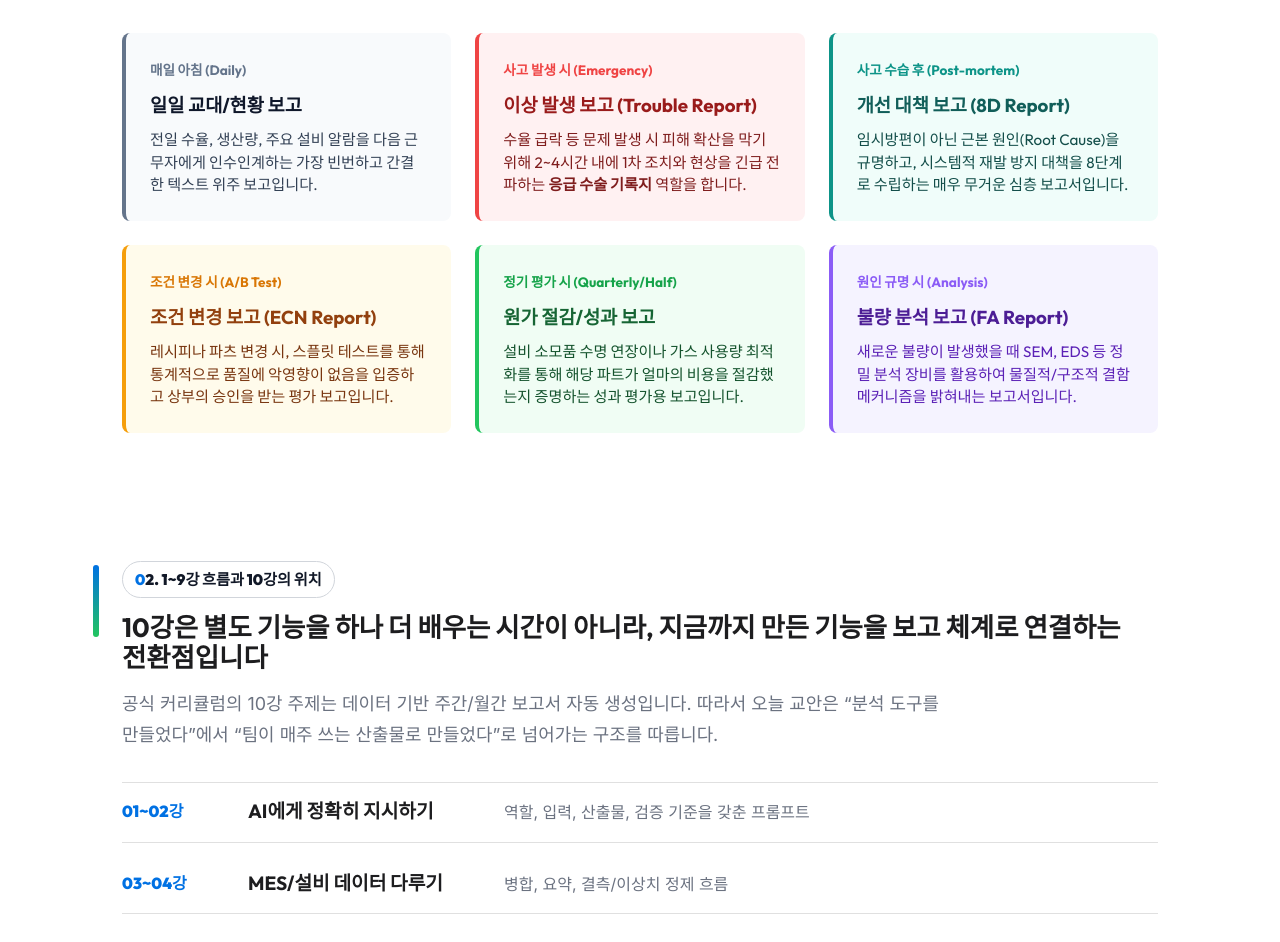
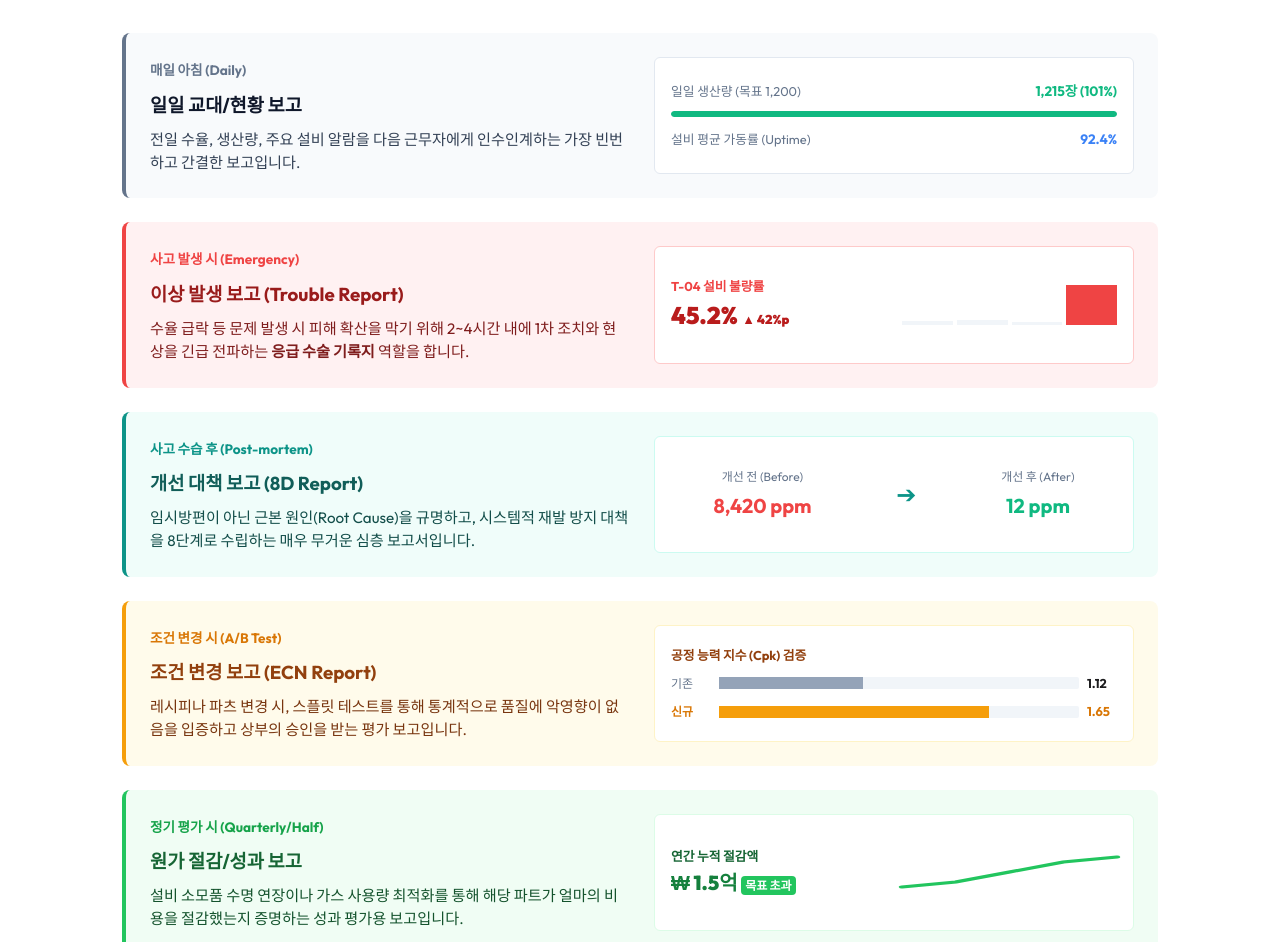
Before and after one commit to heekeunlee/lecture10, a React (Vite) app: page / in a window 1280 px wide. Shown: the part 2320-3262 px from the top of the page. Built offline with nearby package versions, Linux system fonts and the light colour scheme.

Commit message:
Change background section layout and add visuals

```diff
--- a/src/App.tsx
+++ b/src/App.tsx
@@ -372,41 +372,133 @@ function App() {
           <p className="section-intro">
             앞서 본 주간/월간 보고서가 공정의 <strong>건강 검진 결과표</strong>라면, 현업에서는 상황에 따라 긴급 대응이나 통계적 증명을 위한 다양한 보고서를 작성합니다. 본 강의에서는 이 중 반복 업무 비중이 가장 높은 '주간/월간 모니터링 보고'의 자동화에 집중합니다.
           </p>
-          <div style={{ display: 'grid', gridTemplateColumns: 'repeat(auto-fit, minmax(280px, 1fr))', gap: '1.5rem', marginTop: '2rem' }}>
-            <article style={{ background: '#f8fafc', padding: '1.5rem', borderRadius: '8px', borderLeft: '4px solid #64748b' }}>
+          <div style={{ display: 'flex', flexDirection: 'column', gap: '1.5rem', marginTop: '2rem' }}>
+            {/* 1. Daily */}
+            <article style={{ display: 'flex', flexWrap: 'wrap', gap: '1.5rem', background: '#f8fafc', padding: '1.5rem', borderRadius: '8px', borderLeft: '4px solid #64748b' }}>
+              <div style={{ flex: '1 1 300px' }}>
                 <span style={{ fontSize: '0.85rem', color: '#64748b', fontWeight: 'bold' }}>매일 아침 (Daily)</span>
                 <h3 style={{ margin: '0.5rem 0', color: '#0f172a' }}>일일 교대/현황 보고</h3>
-              <p style={{ fontSize: '0.95rem', color: '#334155', lineHeight: '1.5', margin: 0 }}>전일 수율, 생산량, 주요 설비 알람을 다음 근무자에게 인수인계하는 가장 빈번하고 간결한 텍스트 위주 보고입니다.</p>
+                <p style={{ fontSize: '0.95rem', color: '#334155', lineHeight: '1.5', margin: 0 }}>전일 수율, 생산량, 주요 설비 알람을 다음 근무자에게 인수인계하는 가장 빈번하고 간결한 보고입니다.</p>
+              </div>
+              <div style={{ flex: '1 1 300px', background: 'white', padding: '1rem', borderRadius: '6px', border: '1px solid #e2e8f0', display: 'flex', flexDirection: 'column', justifyContent: 'center' }}>
+                <div style={{ display: 'flex', justifyContent: 'space-between', marginBottom: '0.5rem' }}>
+                  <span style={{ fontSize: '0.8rem', color: '#64748b' }}>일일 생산량 (목표 1,200)</span>
+                  <span style={{ fontSize: '0.85rem', fontWeight: 'bold', color: '#10b981' }}>1,215장 (101%)</span>
+                </div>
+                <div style={{ width: '100%', height: '6px', background: '#f1f5f9', borderRadius: '99px', overflow: 'hidden', marginBottom: '0.75rem' }}>
+                  <div style={{ width: '100%', height: '100%', background: '#10b981', borderRadius: '99px' }}></div>
+                </div>
+                <div style={{ display: 'flex', justifyContent: 'space-between' }}>
+                  <span style={{ fontSize: '0.8rem', color: '#64748b' }}>설비 평균 가동률 (Uptime)</span>
+                  <span style={{ fontSize: '0.85rem', fontWeight: 'bold', color: '#3b82f6' }}>92.4%</span>
+                </div>
+              </div>
             </article>
 
-            <article style={{ background: '#fff1f2', padding: '1.5rem', borderRadius: '8px', borderLeft: '4px solid #ef4444' }}>
+            {/* 2. Trouble */}
+            <article style={{ display: 'flex', flexWrap: 'wrap', gap: '1.5rem', background: '#fff1f2', padding: '1.5rem', borderRadius: '8px', borderLeft: '4px solid #ef4444' }}>
+              <div style={{ flex: '1 1 300px' }}>
                 <span style={{ fontSize: '0.85rem', color: '#ef4444', fontWeight: 'bold' }}>사고 발생 시 (Emergency)</span>
                 <h3 style={{ margin: '0.5rem 0', color: '#991b1b' }}>이상 발생 보고 (Trouble Report)</h3>
                 <p style={{ fontSize: '0.95rem', color: '#7f1d1d', lineHeight: '1.5', margin: 0 }}>수율 급락 등 문제 발생 시 피해 확산을 막기 위해 2~4시간 내에 1차 조치와 현상을 긴급 전파하는 <strong>응급 수술 기록지</strong> 역할을 합니다.</p>
+              </div>
+              <div style={{ flex: '1 1 300px', background: 'white', padding: '1rem', borderRadius: '6px', border: '1px solid #fecaca', display: 'flex', alignItems: 'center', gap: '1rem' }}>
+                <div style={{ flex: 1 }}>
+                  <div style={{ fontSize: '0.8rem', color: '#ef4444', fontWeight: 'bold' }}>T-04 설비 불량률</div>
+                  <div style={{ fontSize: '1.5rem', fontWeight: '900', color: '#b91c1c' }}>45.2% <span style={{fontSize:'0.8rem'}}>▲ 42%p</span></div>
+                </div>
+                <div style={{ flex: 1, height: '40px', display: 'flex', alignItems: 'flex-end', gap: '4px' }}>
+                  <div style={{ flex: 1, background: '#f1f5f9', height: '10%' }}></div>
+                  <div style={{ flex: 1, background: '#f1f5f9', height: '12%' }}></div>
+                  <div style={{ flex: 1, background: '#f1f5f9', height: '8%' }}></div>
+                  <div style={{ flex: 1, background: '#ef4444', height: '100%' }}></div>
+                </div>
+              </div>
             </article>
 
-            <article style={{ background: '#f0fdfa', padding: '1.5rem', borderRadius: '8px', borderLeft: '4px solid #0d9488' }}>
+            {/* 3. 8D */}
+            <article style={{ display: 'flex', flexWrap: 'wrap', gap: '1.5rem', background: '#f0fdfa', padding: '1.5rem', borderRadius: '8px', borderLeft: '4px solid #0d9488' }}>
+              <div style={{ flex: '1 1 300px' }}>
                 <span style={{ fontSize: '0.85rem', color: '#0d9488', fontWeight: 'bold' }}>사고 수습 후 (Post-mortem)</span>
                 <h3 style={{ margin: '0.5rem 0', color: '#115e59' }}>개선 대책 보고 (8D Report)</h3>
                 <p style={{ fontSize: '0.95rem', color: '#134e4a', lineHeight: '1.5', margin: 0 }}>임시방편이 아닌 근본 원인(Root Cause)을 규명하고, 시스템적 재발 방지 대책을 8단계로 수립하는 매우 무거운 심층 보고서입니다.</p>
+              </div>
+              <div style={{ flex: '1 1 300px', background: 'white', padding: '1rem', borderRadius: '6px', border: '1px solid #ccfbf1', display: 'flex', alignItems: 'center', justifyContent: 'space-around' }}>
+                <div style={{ textAlign: 'center' }}>
+                  <div style={{ fontSize: '0.75rem', color: '#64748b', marginBottom: '4px' }}>개선 전 (Before)</div>
+                  <div style={{ fontSize: '1.25rem', fontWeight: 'bold', color: '#ef4444' }}>8,420 ppm</div>
+                </div>
+                <div style={{ color: '#0d9488', fontSize: '1.5rem' }}>➔</div>
+                <div style={{ textAlign: 'center' }}>
+                  <div style={{ fontSize: '0.75rem', color: '#64748b', marginBottom: '4px' }}>개선 후 (After)</div>
+                  <div style={{ fontSize: '1.25rem', fontWeight: 'bold', color: '#10b981' }}>12 ppm</div>
+                </div>
+              </div>
             </article>
 
-            <article style={{ background: '#fffbeb', padding: '1.5rem', borderRadius: '8px', borderLeft: '4px solid #f59e0b' }}>
+            {/* 4. ECN */}
+            <article style={{ display: 'flex', flexWrap: 'wrap', gap: '1.5rem', background: '#fffbeb', padding: '1.5rem', borderRadius: '8px', borderLeft: '4px solid #f59e0b' }}>
+              <div style={{ flex: '1 1 300px' }}>
                 <span style={{ fontSize: '0.85rem', color: '#d97706', fontWeight: 'bold' }}>조건 변경 시 (A/B Test)</span>
                 <h3 style={{ margin: '0.5rem 0', color: '#92400e' }}>조건 변경 보고 (ECN Report)</h3>
                 <p style={{ fontSize: '0.95rem', color: '#78350f', lineHeight: '1.5', margin: 0 }}>레시피나 파츠 변경 시, 스플릿 테스트를 통해 통계적으로 품질에 악영향이 없음을 입증하고 상부의 승인을 받는 평가 보고입니다.</p>
+              </div>
+              <div style={{ flex: '1 1 300px', background: 'white', padding: '1rem', borderRadius: '6px', border: '1px solid #fef3c7', display: 'flex', flexDirection: 'column', justifyContent: 'center' }}>
+                <div style={{ fontSize: '0.8rem', color: '#92400e', fontWeight: 'bold', marginBottom: '0.5rem' }}>공정 능력 지수 (Cpk) 검증</div>
+                <div style={{ display: 'flex', alignItems: 'center', gap: '0.5rem', marginBottom: '0.5rem' }}>
+                  <span style={{ width: '40px', fontSize: '0.75rem', color: '#64748b' }}>기존</span>
+                  <div style={{ flex: 1, background: '#f1f5f9', height: '12px', borderRadius: '2px' }}>
+                    <div style={{ width: '40%', background: '#94a3b8', height: '100%' }}></div>
+                  </div>
+                  <span style={{ width: '30px', fontSize: '0.8rem', fontWeight: 'bold' }}>1.12</span>
+                </div>
+                <div style={{ display: 'flex', alignItems: 'center', gap: '0.5rem' }}>
+                  <span style={{ width: '40px', fontSize: '0.75rem', color: '#d97706', fontWeight: 'bold' }}>신규</span>
+                  <div style={{ flex: 1, background: '#f1f5f9', height: '12px', borderRadius: '2px' }}>
+                    <div style={{ width: '75%', background: '#f59e0b', height: '100%' }}></div>
+                  </div>
+                  <span style={{ width: '30px', fontSize: '0.8rem', fontWeight: 'bold', color: '#d97706' }}>1.65</span>
+                </div>
+              </div>
             </article>
 
-            <article style={{ background: '#f0fdf4', padding: '1.5rem', borderRadius: '8px', borderLeft: '4px solid #22c55e' }}>
+            {/* 5. Cost */}
+            <article style={{ display: 'flex', flexWrap: 'wrap', gap: '1.5rem', background: '#f0fdf4', padding: '1.5rem', borderRadius: '8px', borderLeft: '4px solid #22c55e' }}>
+              <div style={{ flex: '1 1 300px' }}>
                 <span style={{ fontSize: '0.85rem', color: '#16a34a', fontWeight: 'bold' }}>정기 평가 시 (Quarterly/Half)</span>
                 <h3 style={{ margin: '0.5rem 0', color: '#166534' }}>원가 절감/성과 보고</h3>
                 <p style={{ fontSize: '0.95rem', color: '#14532d', lineHeight: '1.5', margin: 0 }}>설비 소모품 수명 연장이나 가스 사용량 최적화를 통해 해당 파트가 얼마의 비용을 절감했는지 증명하는 성과 평가용 보고입니다.</p>
+              </div>
+              <div style={{ flex: '1 1 300px', background: 'white', padding: '1rem', borderRadius: '6px', border: '1px solid #dcfce7', display: 'flex', alignItems: 'center', gap: '1rem' }}>
+                <div style={{ flex: 1 }}>
+                  <div style={{ fontSize: '0.8rem', color: '#166534', fontWeight: 'bold' }}>연간 누적 절감액</div>
+                  <div style={{ fontSize: '1.25rem', fontWeight: '900', color: '#15803d' }}>₩ 1.5억 <span style={{fontSize:'0.75rem', background: '#22c55e', color: 'white', padding: '2px 4px', borderRadius: '4px'}}>목표 초과</span></div>
+                </div>
+                <div style={{ flex: 1, height: '40px', position: 'relative' }}>
+                  <svg viewBox="0 0 100 40" preserveAspectRatio="none" style={{ width: '100%', height: '100%', overflow: 'visible' }}>
+                    <path d="M 0,35 L 25,30 L 50,20 L 75,10 L 100,5" fill="none" stroke="#22c55e" strokeWidth="3" strokeLinecap="round" />
+                  </svg>
+                </div>
+              </div>
             </article>
 
-            <article style={{ background: '#f5f3ff', padding: '1.5rem', borderRadius: '8px', borderLeft: '4px solid #8b5cf6' }}>
+            {/* 6. FA */}
+            <article style={{ display: 'flex', flexWrap: 'wrap', gap: '1.5rem', background: '#f5f3ff', padding: '1.5rem', borderRadius: '8px', borderLeft: '4px solid #8b5cf6' }}>
+              <div style={{ flex: '1 1 300px' }}>
                 <span style={{ fontSize: '0.85rem', color: '#8b5cf6', fontWeight: 'bold' }}>원인 규명 시 (Analysis)</span>
                 <h3 style={{ margin: '0.5rem 0', color: '#4c1d95' }}>불량 분석 보고 (FA Report)</h3>
                 <p style={{ fontSize: '0.95rem', color: '#5b21b6', lineHeight: '1.5', margin: 0 }}>새로운 불량이 발생했을 때 SEM, EDS 등 정밀 분석 장비를 활용하여 물질적/구조적 결함 메커니즘을 밝혀내는 보고서입니다.</p>
+              </div>
+              <div style={{ flex: '1 1 300px', background: 'white', padding: '1rem', borderRadius: '6px', border: '1px solid #ede9fe', display: 'flex', flexDirection: 'column' }}>
+                <div style={{ fontSize: '0.8rem', color: '#5b21b6', fontWeight: 'bold', marginBottom: '0.5rem' }}>이물질(Particle) EDS 성분 검출</div>
+                <div style={{ height: '30px', position: 'relative', marginBottom: '0.5rem' }}>
+                  <svg viewBox="0 0 100 30" preserveAspectRatio="none" style={{ width: '100%', height: '100%', overflow: 'visible' }}>
+                    <path d="M 0,25 L 20,25 L 30,5 L 35,25 L 100,25" fill="none" stroke="#8b5cf6" strokeWidth="2" strokeLinejoin="round" />
+                    <text x="25" y="4" fontSize="6" fill="#6d28d9" fontWeight="bold">Fluorine (F)</text>
+                  </svg>
+                </div>
+                <div style={{ fontSize: '0.75rem', color: '#64748b' }}>결과: O-ring 부식으로 인한 불소(F) 34% 검출 확진</div>
+              </div>
             </article>
           </div>
         </section>
```
Lines whose indentation alone changed are shown as unchanged.
